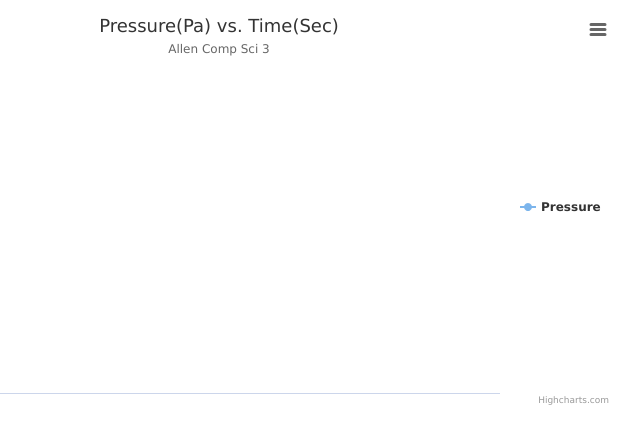
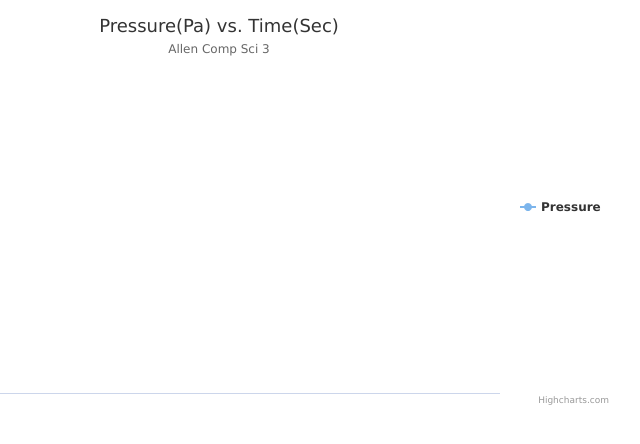
Before and after one commit to oopsies/old-oopsies.github.io-site, a plain HTML site: page pressuredata.html in a window 1280 px wide. Shown: the full height of the page, 421-1061 px from the left. Drawn offline with Linux system fonts and the light colour scheme.

Commit message:
Update pressuredata.html

```diff
--- a/pressuredata.html
+++ b/pressuredata.html
@@ -15,7 +15,7 @@
 	</head>
 	<body>
 <script src="../../code/highcharts.js"></script>
-<script src="../../modules/exporting.js"></script>
+
 
 <div id="container"></div>
 
```
